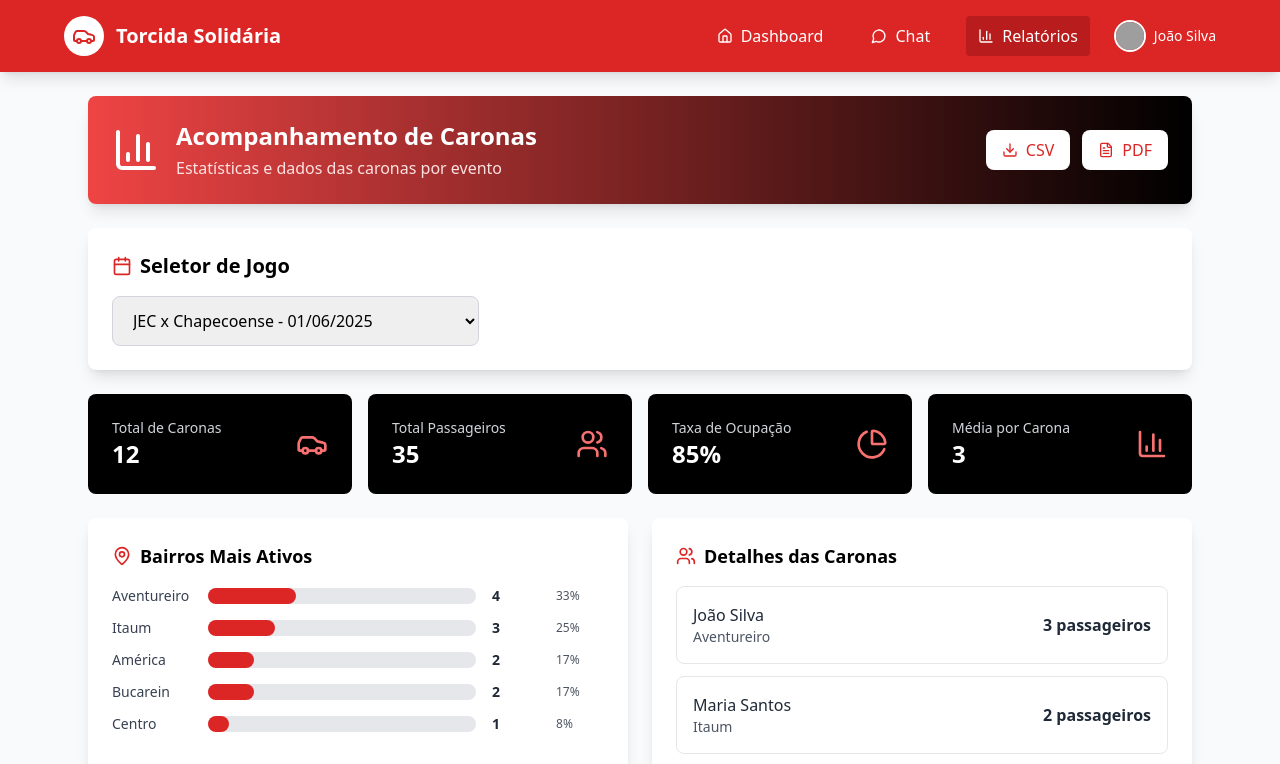
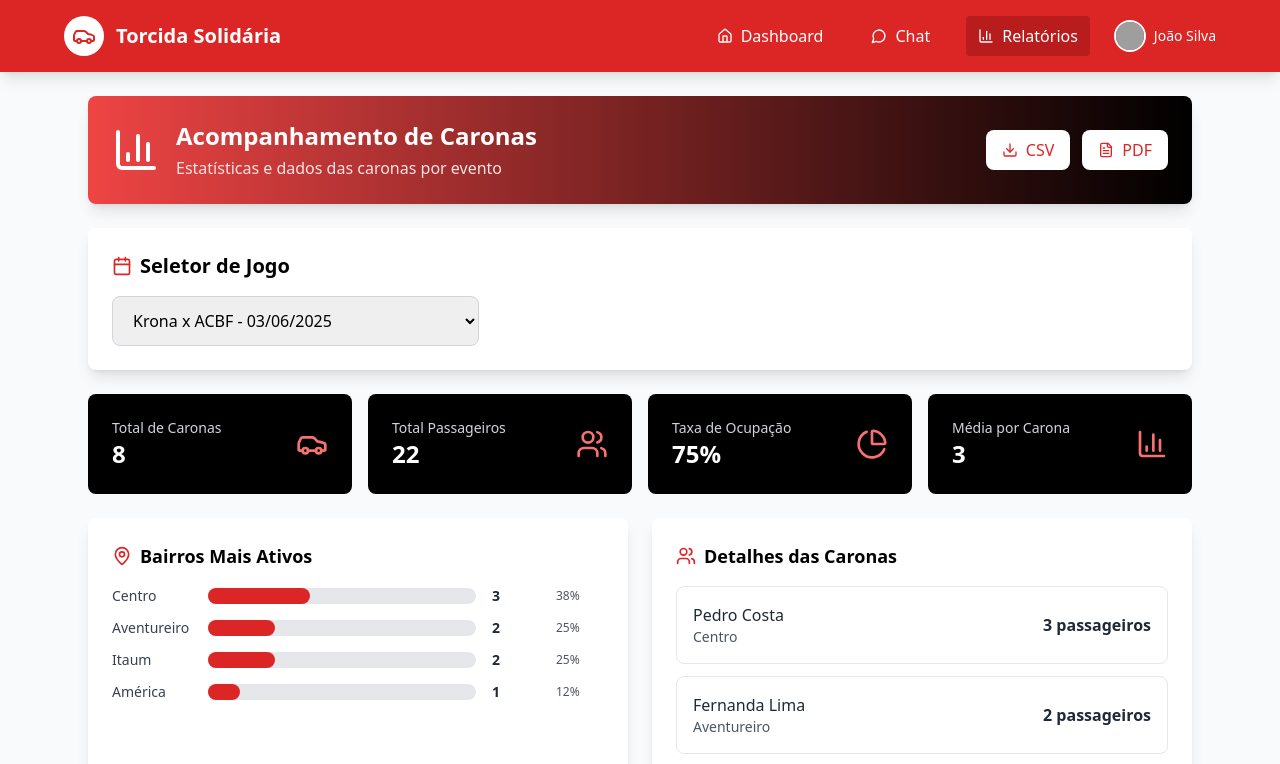
Before and after one commit to Gustavolskw/Start_up_VoiceLearn, a React (Vite) app: page / in a window 1280 px wide. Shown: the top 764 px of the page. Built offline with nearby package versions, Linux system fonts and the light colour scheme; grey boxes are pictures that could not be loaded.

Commit message:
tela de dados de jogo 2

```diff
--- a/src/App.jsx
+++ b/src/App.jsx
@@ -15,7 +15,7 @@ import {
 
 const TorcidaSolidariaSimpleAnalytics = () => {
   const [currentScreen, setCurrentScreen] = useState('analytics');
-  const [selectedGame, setSelectedGame] = useState(1);
+  const [selectedGame, setSelectedGame] = useState(2);
 
   // Mock data
   const user = {
```
